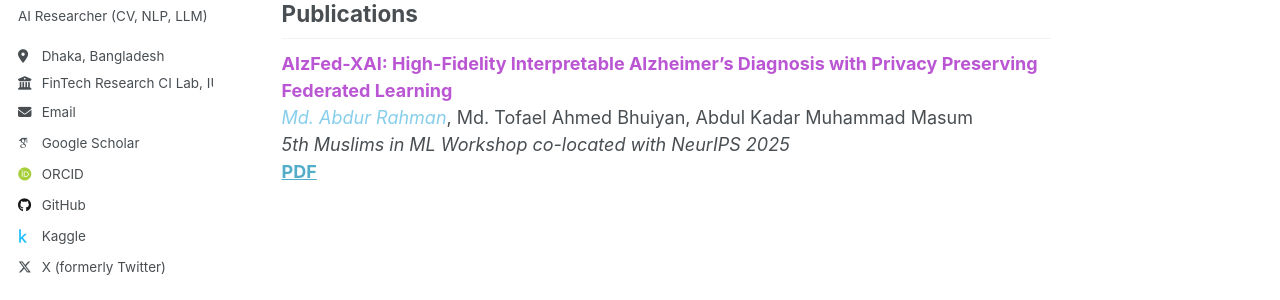
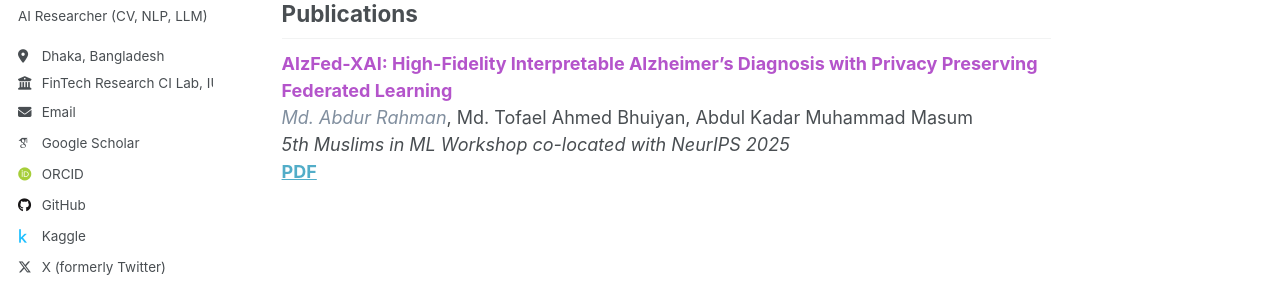
Before and after one commit to borhanitrash/borhanitrash.github.io, a Jekyll site: the page built from _pages/about.md, in a window 1280 px wide and 900 px high, scrolled down 510 px. Shown: the part 310-610 px from the top of the window. Built offline with Jekyll 4.4.1, drawn with Linux system fonts in a browser that asks for light colours; some web fonts are replaced; a script that is not in the unit is left out.

Commit message:
Update about.md

```diff
--- a/_pages/about.md
+++ b/_pages/about.md
@@ -27,7 +27,7 @@ My current goal is to publish impactful research papers in **top-tier CORE A*/A
 
 ## Publications
 
-<span style="color:#BA55D3;">**AlzFed-XAI: High-Fidelity Interpretable Alzheimer’s Diagnosis with Privacy Preserving Federated Learning**</span>
-<span style="color:skyblue;">*Md. Abdur Rahman*</span>, Md. Tofael Ahmed Bhuiyan, Abdul Kadar Muhammad Masum
+<span style="color:#B454CB;">**AlzFed-XAI: High-Fidelity Interpretable Alzheimer’s Diagnosis with Privacy Preserving Federated Learning**</span>
+<span style="color:#818F9F;">*Md. Abdur Rahman*</span>, Md. Tofael Ahmed Bhuiyan, Abdul Kadar Muhammad Masum
 *5th Muslims in ML Workshop co-located with NeurIPS 2025*
 [**PDF**](/files/AlzFed_XAI.pdf)
```
